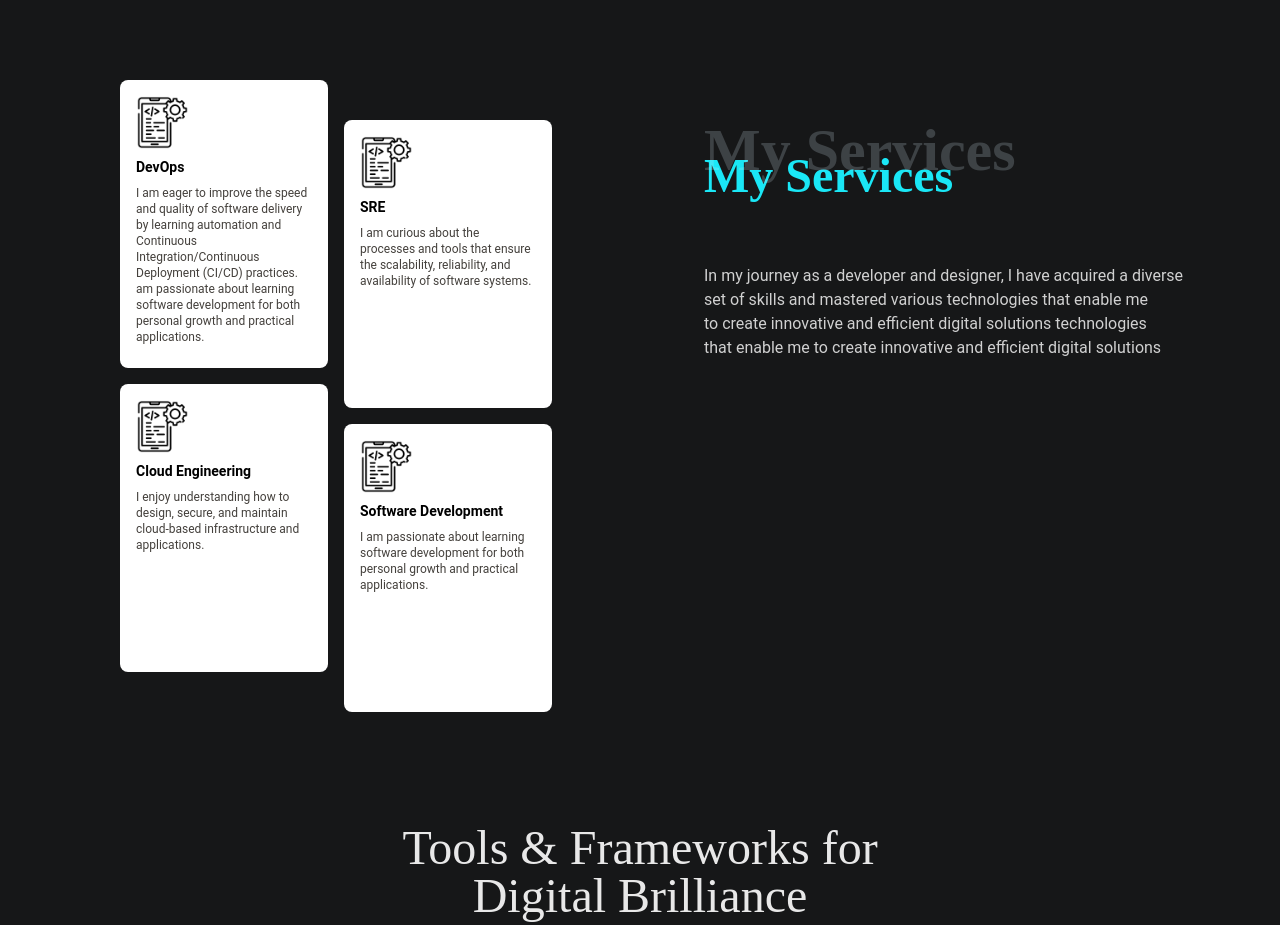
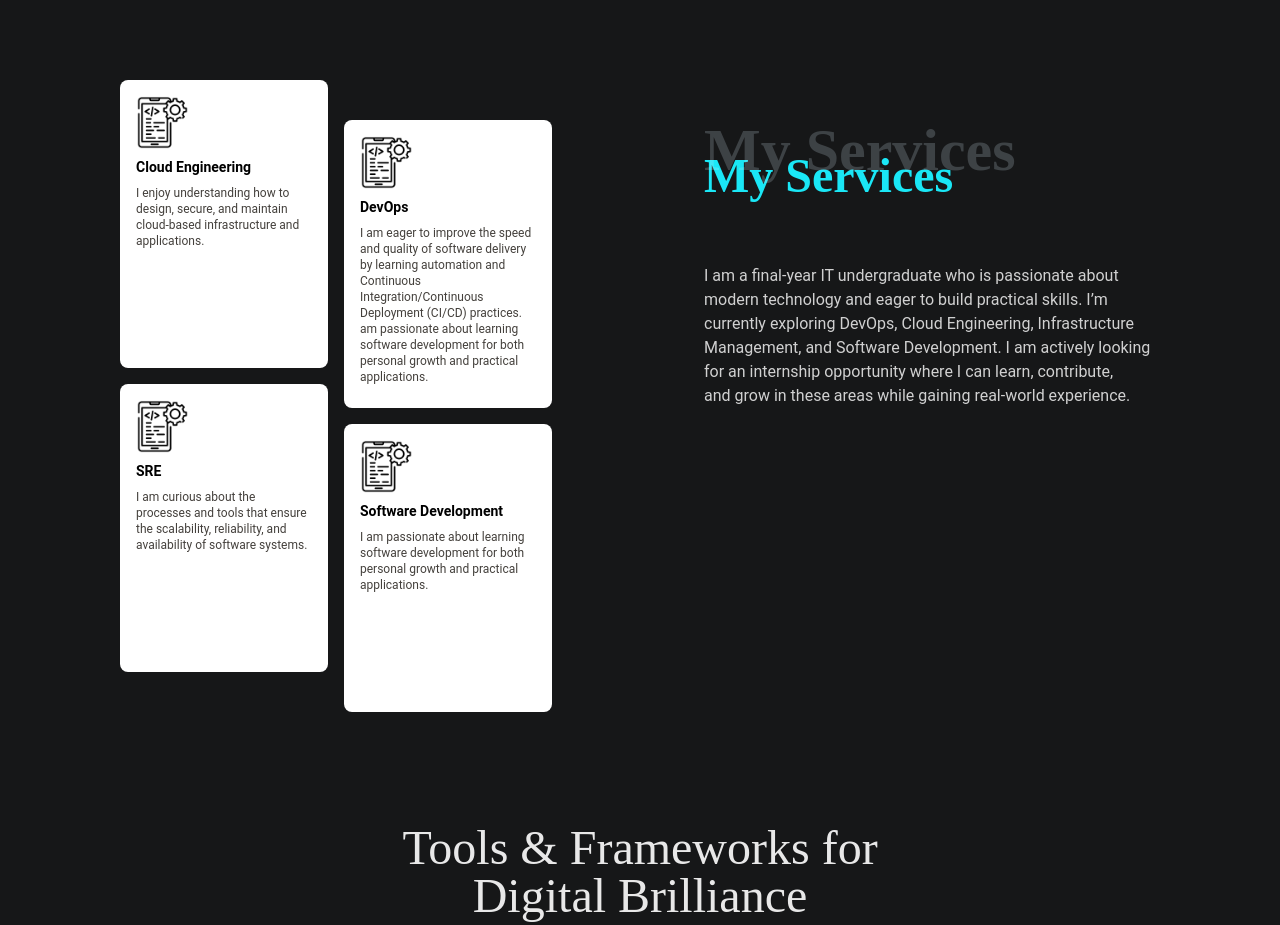
Before and after one commit to darshani-pathiranage20/My-portfolio, a React (Vite) app: page / in a window 1280 px wide. Shown: the part 1920-2845 px from the top of the page. Built offline with nearby package versions, Linux system fonts and the light colour scheme.

Commit message:
my services description changed

```diff
--- a/src/components/skills.jsx
+++ b/src/components/skills.jsx
@@ -60,25 +60,26 @@ export default function Skills() {
           <div className=" flex flex-col items-center ">
             <SkillCard
               image={Mobileappdevelopment}
-              title="DevOps"
-              description="I am eager to improve the speed and quality of software delivery
-                by learning automation and Continuous Integration/Continuous
-                Deployment (CI/CD) practices. am passionate about learning software development for both personal growth and practical applications."
-            />
-            <SkillCard
-              image={Mobileappdevelopment}
               title="Cloud Engineering"
               description="I enjoy understanding how to design, secure, and maintain
                 cloud-based infrastructure and applications."
             />
-          </div>
-          <div className=" flex flex-col ml-4 items-center mt-10 ">
             <SkillCard
               image={Mobileappdevelopment}
               title="SRE"
               description="I am curious about the processes and tools that ensure the
                 scalability, reliability, and availability of software systems."
             />
+          </div>
+          <div className=" flex flex-col ml-4 items-center mt-10 ">
+            <SkillCard
+              image={Mobileappdevelopment}
+              title="DevOps"
+              description="I am eager to improve the speed and quality of software delivery
+                by learning automation and Continuous Integration/Continuous
+                Deployment (CI/CD) practices. am passionate about learning software development for both personal growth and practical applications."
+            />
+
             <SkillCard
               image={Mobileappdevelopment}
               title="Software Development"
@@ -100,11 +101,12 @@ export default function Skills() {
             </div>
             <div className="text-balance text-[#ffffff] pt-16 pl-6 opacity-80 ">
               <p>
-                In my journey as a developer and designer, I have acquired a
-                diverse set of skills and mastered various technologies that
-                enable me to create innovative and efficient digital solutions
-                technologies that enable me to create innovative and efficient
-                digital solutions
+                I am a final-year IT undergraduate who is passionate about
+                modern technology and eager to build practical skills. I’m
+                currently exploring DevOps, Cloud Engineering, Infrastructure
+                Management, and Software Development. I am actively looking for
+                an internship opportunity where I can learn, contribute, and
+                grow in these areas while gaining real-world experience.
               </p>
             </div>
           </div>
```
